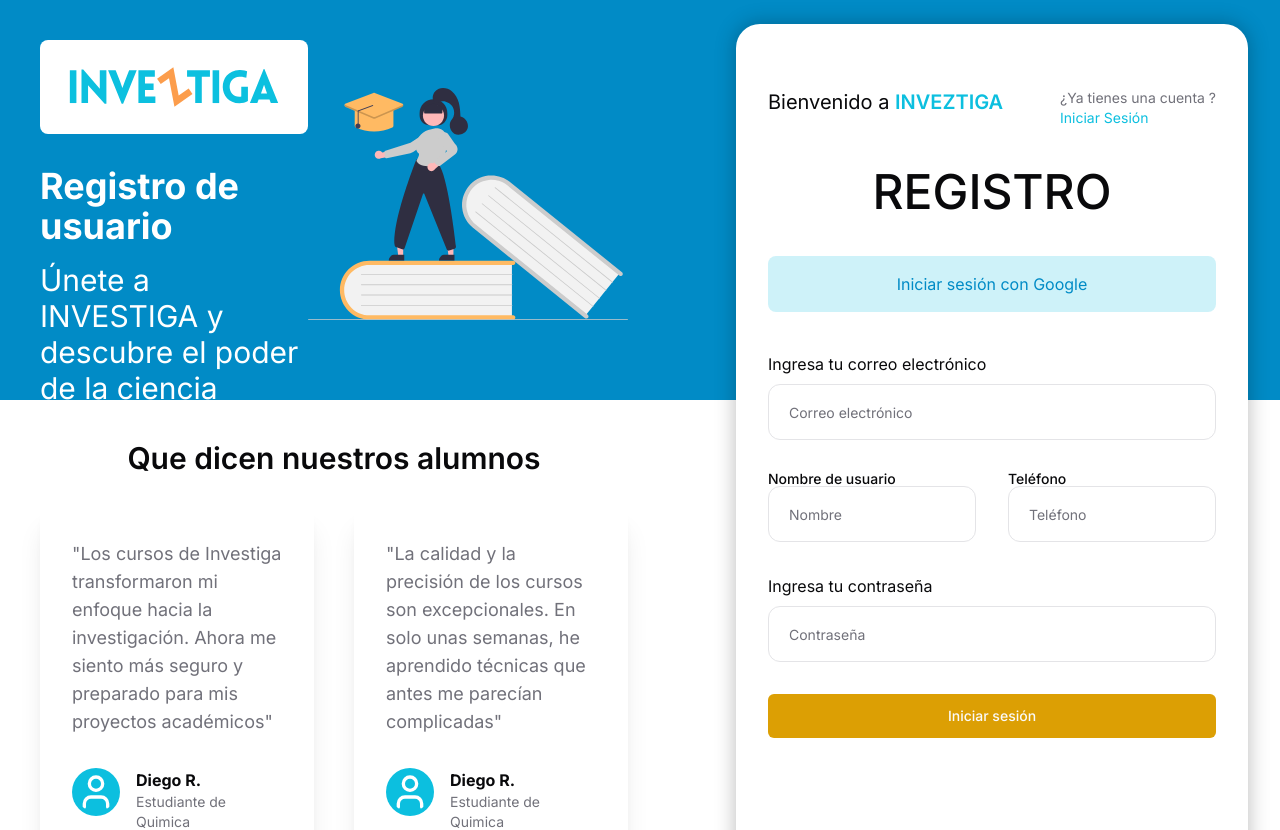
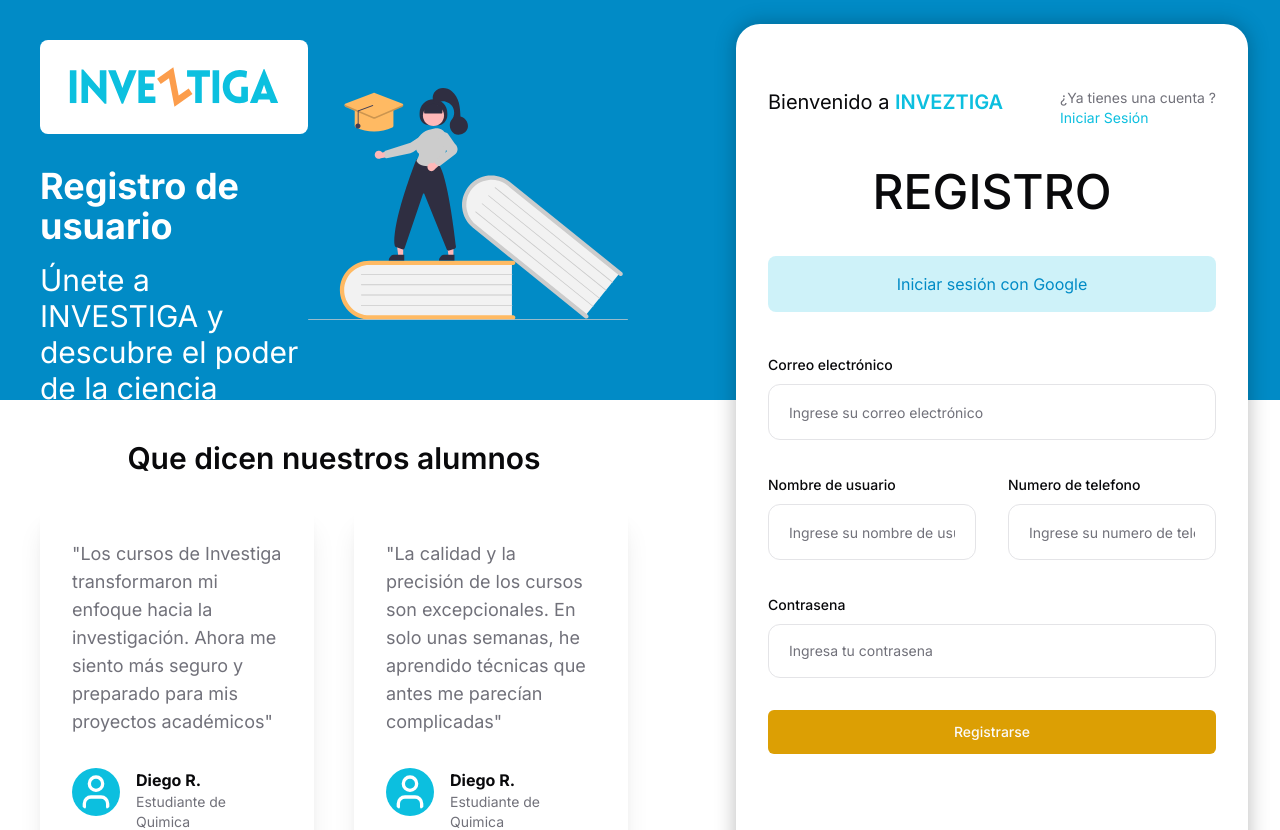
Before and after one commit to ReyserLynnn/startup-investiga, a Next.js app in the folder frontend/: page /register in a window 1280 px wide. Shown: the top 830 px of the page. Built offline with nearby package versions, Linux system fonts and the light colour scheme; no server answers.

Commit message:
change form to shadcn validated form

```diff
--- a/frontend/src/components/pages/auth/LoginBox.tsx
+++ b/frontend/src/components/pages/auth/LoginBox.tsx
@@ -1,11 +1,9 @@
 'use client';
 
 import Link from 'next/link';
-import { Button } from '@/components/ui/button';
-import { Input } from '@/components/ui/input';
-import { Label } from '@/components/ui/label';
 
 import { signIn } from 'next-auth/react';
+import LoginForm from './loginForm';
 
 export default function LoginBox() {
   return (
@@ -39,23 +37,7 @@ export default function LoginBox() {
       >
         Iniciar sesión con Google
       </button>
-      <form action="" className="flex flex-col gap-8">
-        <Label className="flex flex-col gap-2 font-normal text-base">
-          <span>
-            Ingresa tu correo electrónico
-          </span>
-          <Input type="text" placeholder="Correo electrónico" />
-        </Label>
-        <Label className="flex flex-col gap-2 font-normal text-base">
-          <span>
-            Ingresa tu contraseña
-          </span>
-          <Input type="password" placeholder="Contraseña" />
-        </Label>
-        <Button type="submit" size="lg" variant="secondary">
-          Iniciar sesión
-        </Button>
-      </form>
+      <LoginForm />
     </div>
   );
 }
--- a/frontend/src/components/pages/auth/RegisterBox.tsx
+++ b/frontend/src/components/pages/auth/RegisterBox.tsx
@@ -1,54 +1,10 @@
 'use client';
 
 import Link from 'next/link';
-import { Button } from '@/components/ui/button';
-import { Input } from '@/components/ui/input';
-import { Label } from '@/components/ui/label';
-
-import { z } from 'zod';
 import { signIn } from 'next-auth/react';
+import RegisterForm from './registerForm';
 
 export default function RegisterBox() {
-  const handleSubmitRegister = (e: React.FormEvent<HTMLFormElement>) => {
-    e.preventDefault();
-
-    const formData = new FormData(e.currentTarget);
-    const email = formData.get('email') as string;
-    const password = formData.get('password') as string;
-    const username = formData.get('username') as string;
-    const phone = formData.get('phone') as string;
-
-    const schema = z.object({
-      email: z.string().email(),
-      password: z.string().min(6),
-      username: z.string().min(3),
-      phone: z.string().length(9),
-    });
-
-    const { success, data } = schema.safeParse({
-      email,
-      password,
-      username,
-      phone,
-    });
-
-    if (success) {
-      fetch('/api/auth/signup', {
-        method: 'POST',
-        body: JSON.stringify(data),
-        headers: {
-          'Content-Type': 'application/json',
-        },
-      }).then((res) => {
-        if (res.ok) {
-          signIn('credentials', { email, password, callbackUrl: '/' });
-        }
-      }).catch((err) => {
-        console.error(err);
-      });
-    }
-  };
-
   return (
     <div className="w-full flex flex-col gap-10 md:max-w-lg absolute bottom-0 md:right-8 h-full max-h-[55rem] bg-background rounded-t-3xl px-8 py-16 shadow-all">
       <header className="w-full flex justify-between items-start">
@@ -80,33 +36,7 @@ export default function RegisterBox() {
       >
         Iniciar sesión con Google
       </button>
-      <form onSubmit={handleSubmitRegister} className="flex flex-col gap-8">
-        <Label className="flex flex-col gap-2 font-normal text-base">
-          <span>
-            Ingresa tu correo electrónico
-          </span>
-          <Input type="text" placeholder="Correo electrónico" />
-        </Label>
-        <div className="flex gap-8">
-          <Label className="w-full">
-            <span>Nombre de usuario</span>
-            <Input type="text" placeholder="Nombre" />
-          </Label>
-          <Label className="w-full">
-            <span>Teléfono</span>
-            <Input type="text" placeholder="Teléfono" />
-          </Label>
-        </div>
-        <Label className="flex flex-col gap-2 font-normal text-base">
-          <span>
-            Ingresa tu contraseña
-          </span>
-          <Input type="password" placeholder="Contraseña" />
-        </Label>
-        <Button type="submit" size="lg" variant="secondary">
-          Iniciar sesión
-        </Button>
-      </form>
+      <RegisterForm />
     </div>
   );
 }
--- /dev/null
+++ b/frontend/src/components/pages/auth/loginForm.tsx
@@ -0,0 +1,72 @@
+'use client';
+
+import { zodResolver } from '@hookform/resolvers/zod';
+import { useForm } from 'react-hook-form';
+import { z } from 'zod';
+import { Button } from '@/components/ui/button';
+import {
+  Form,
+  FormControl,
+  FormField,
+  FormItem,
+  FormLabel,
+  FormMessage,
+} from '@/components/ui/form';
+import { Input } from '@/components/ui/input';
+import { loginSchema } from './schema';
+
+export default function LoginForm() {
+  const form = useForm<z.infer<typeof loginSchema>>({
+    resolver: zodResolver(loginSchema),
+    defaultValues: {
+      email: '',
+      password: '',
+    },
+  });
+
+  function onSubmit(values: z.infer<typeof loginSchema>) {
+    console.log(values);
+  }
+
+  return (
+    <Form {...form}>
+      <form onSubmit={form.handleSubmit(onSubmit)} className="space-y-8">
+        <FormField
+          control={form.control}
+          name="email"
+          render={({ field }) => (
+            <FormItem>
+              <FormLabel htmlFor="email">Correo electrónico</FormLabel>
+              <FormControl>
+                <Input id="email" placeholder="Ingrese su correo electrónico" {...field} />
+              </FormControl>
+              <FormMessage />
+            </FormItem>
+          )}
+        />
+
+        <FormField
+          control={form.control}
+          name="password"
+          render={({ field }) => (
+            <FormItem>
+              <FormLabel htmlFor="password">Contrasena</FormLabel>
+              <FormControl>
+                <Input
+                  className="h-[150]"
+                  id="password"
+                  placeholder="Ingresa tu contrasena"
+                  {...field}
+                />
+              </FormControl>
+              <FormMessage />
+            </FormItem>
+          )}
+        />
+        <Button type="submit" size="lg" variant="secondary" className="w-full">
+          Iniciar sesión
+        </Button>
+      </form>
+    </Form>
+  );
+}
--- /dev/null
+++ b/frontend/src/components/pages/auth/registerForm.tsx
@@ -0,0 +1,101 @@
+'use client';
+
+import { zodResolver } from '@hookform/resolvers/zod';
+import { useForm } from 'react-hook-form';
+import { z } from 'zod';
+import { Button } from '@/components/ui/button';
+import {
+  Form,
+  FormControl,
+  FormField,
+  FormItem,
+  FormLabel,
+  FormMessage,
+} from '@/components/ui/form';
+import { Input } from '@/components/ui/input';
+import { registerSchema } from './schema';
+
+export default function RegisterForm() {
+  const form = useForm<z.infer<typeof registerSchema>>({
+    resolver: zodResolver(registerSchema),
+    defaultValues: {
+      email: '',
+      password: '',
+      phoneNumber: '',
+      username: '',
+    },
+  });
+
+  function onSubmit(values: z.infer<typeof registerSchema>) {
+    console.log(values);
+  }
+
+  return (
+    <Form {...form}>
+      <form onSubmit={form.handleSubmit(onSubmit)} className="space-y-8">
+        <FormField
+          control={form.control}
+          name="email"
+          render={({ field }) => (
+            <FormItem>
+              <FormLabel htmlFor="email">Correo electrónico</FormLabel>
+              <FormControl>
+                <Input id="email" placeholder="Ingrese su correo electrónico" {...field} />
+              </FormControl>
+              <FormMessage />
+            </FormItem>
+          )}
+        />
+        <div className="flex gap-8">
+          <FormField
+            control={form.control}
+            name="username"
+            render={({ field }) => (
+              <FormItem>
+                <FormLabel htmlFor="username">Nombre de usuario</FormLabel>
+                <FormControl>
+                  <Input id="username" placeholder="Ingrese su nombre de usuario" {...field} />
+                </FormControl>
+                <FormMessage />
+              </FormItem>
+            )}
+          />
+          <FormField
+            control={form.control}
+            name="phoneNumber"
+            render={({ field }) => (
+              <FormItem>
+                <FormLabel htmlFor="phoneNumber">Numero de telefono</FormLabel>
+                <FormControl>
+                  <Input id="phoneNumber" placeholder="Ingrese su numero de telefono" {...field} />
+                </FormControl>
+                <FormMessage />
+              </FormItem>
+            )}
+          />
+        </div>
+        <FormField
+          control={form.control}
+          name="password"
+          render={({ field }) => (
+            <FormItem>
+              <FormLabel htmlFor="password">Contrasena</FormLabel>
+              <FormControl>
+                <Input
+                  className="h-[150]"
+                  id="password"
+                  placeholder="Ingresa tu contrasena"
+                  {...field}
+                />
+              </FormControl>
+              <FormMessage />
+            </FormItem>
+          )}
+        />
+        <Button type="submit" size="lg" variant="secondary" className="w-full">
+          Registrarse
+        </Button>
+      </form>
+    </Form>
+  );
+}
--- /dev/null
+++ b/frontend/src/components/pages/auth/schema.ts
@@ -0,0 +1,32 @@
+import { z } from 'zod';
+
+export const loginSchema = z.object({
+  email: z
+    .string()
+    .email({ message: 'Correo electrónico inválido' })
+    .trim()
+    .toLowerCase(),
+  password: z
+    .string()
+    .min(5, { message: 'La contrasena es muy corto' })
+    .max(200, { message: 'La contrasena es muy largo' }),
+});
+
+export const registerSchema = z.object({
+  email: z
+    .string()
+    .email({ message: 'Correo electrónico inválido' })
+    .trim()
+    .toLowerCase(),
+  password: z
+    .string()
+    .min(5, { message: 'La contrasena es muy corto' })
+    .max(200, { message: 'La contrasena es muy largo' }),
+  username: z
+    .string()
+    .min(4, { message: 'El nombre de usuario es muy corto' })
+    .max(20, { message: 'El nombre de usuario es muy largo' }),
+  phoneNumber: z
+    .string()
+    .length(9, { message: 'El número de teléfono debe tener 9 digitos' }),
+});
```
